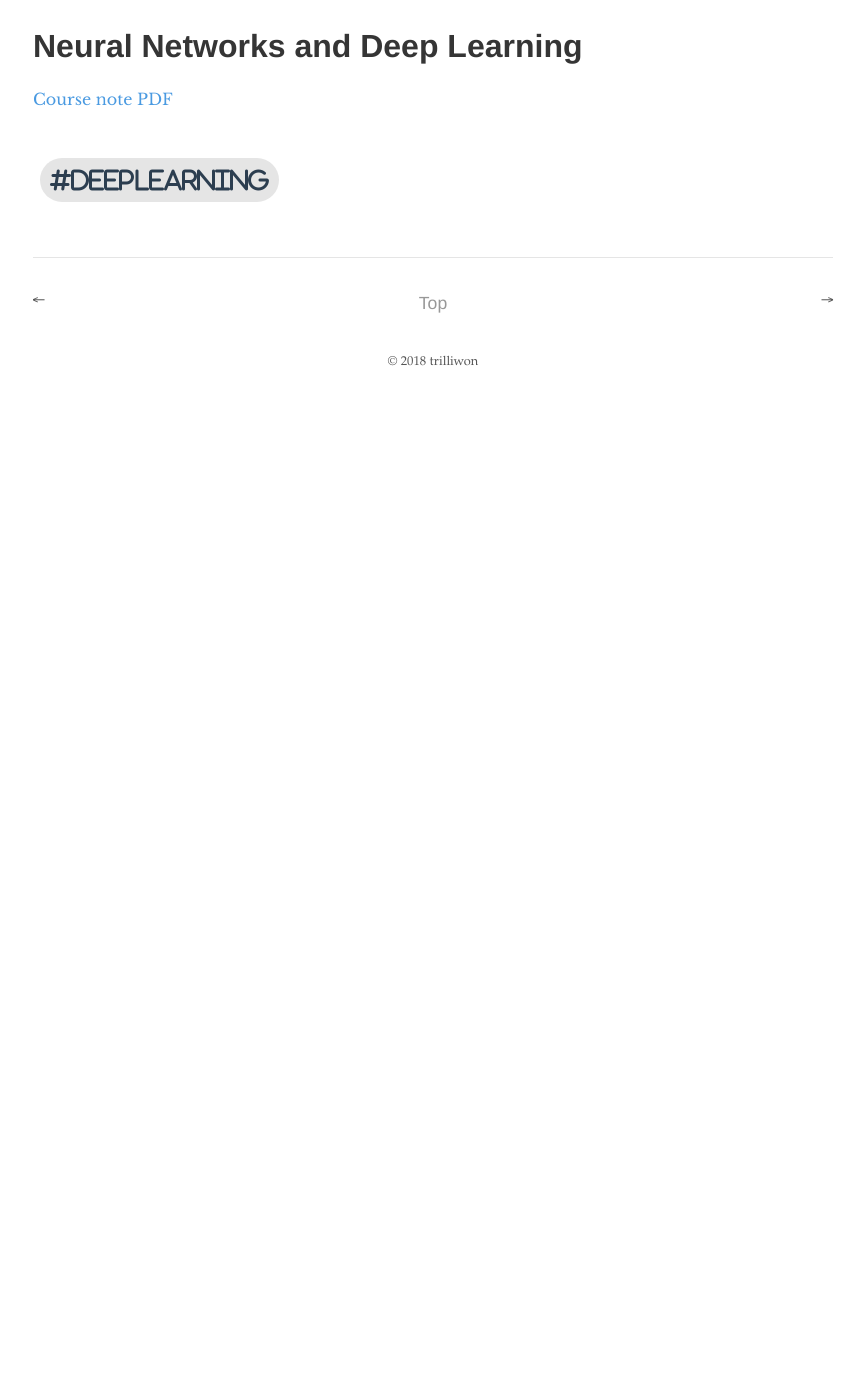
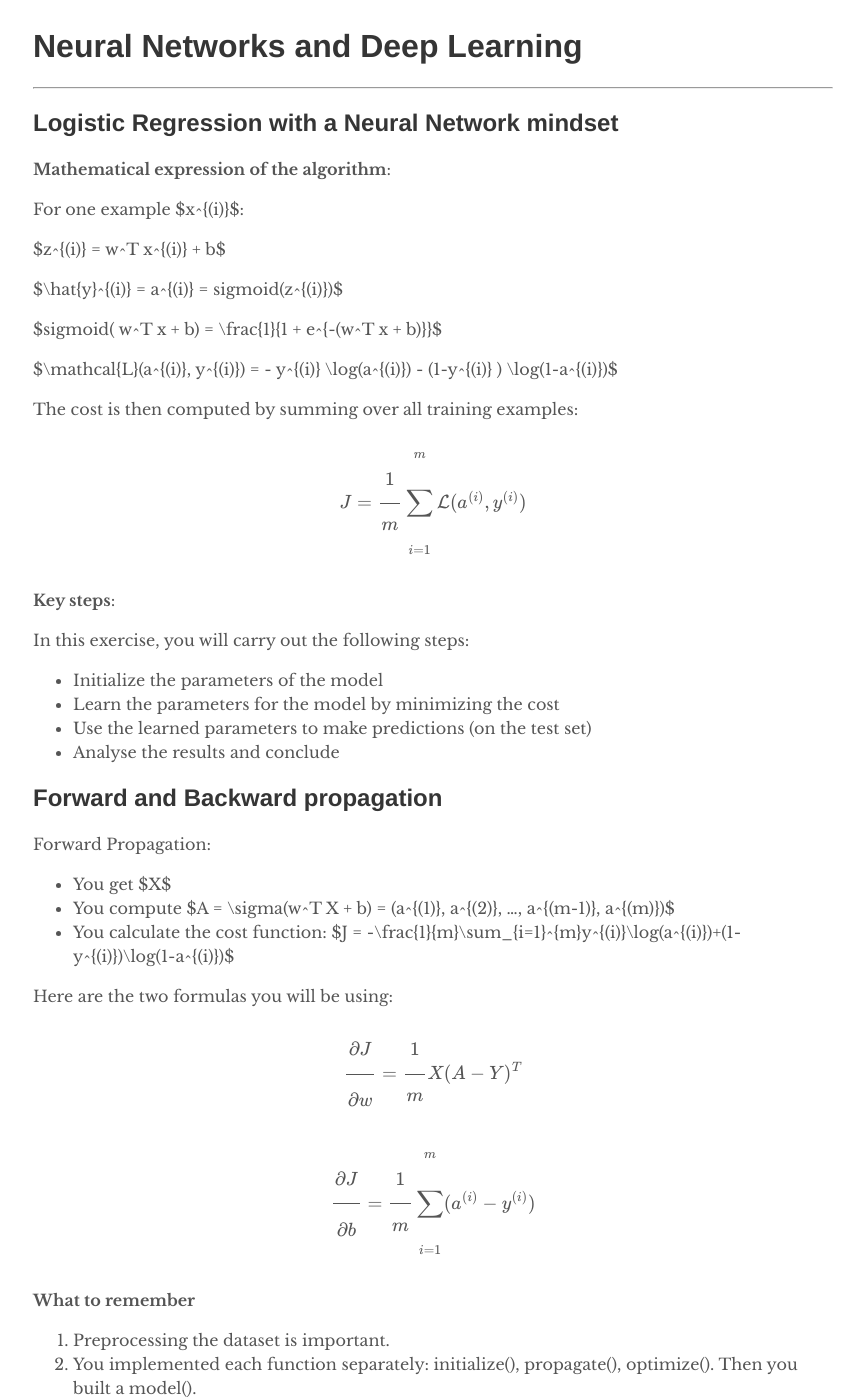
Before and after one commit to trilliwon/ABL, a Jekyll site: the page built from _posts/ai/2018-02-10-deeplearning-ai-c1.md, in a window 1280 px wide and 1400 px high, scrolled down 495 px. Shown: the whole window, without its empty margins (207-1071 px from the left). Built offline with Jekyll 4.4.1, drawn with Linux system fonts in a browser that asks for light colours; nearby versions of some CDN libraries; formulas are drawn with MathJax 3; before the commit the page ends 900 px from its top, so only the background shows below that; some of the changed text lies outside the part shown.

Commit message:
Wed Apr 25 11:30:13 KST 2018

```diff
--- a/_posts/ai/2018-02-10-deeplearning-ai-c1.md
+++ b/_posts/ai/2018-02-10-deeplearning-ai-c1.md
@@ -8,4 +8,155 @@ tag: [Deeplearning]
 # Course 1
 # Neural Networks and Deep Learning
 
-[Course note PDF]({{ "/assets/pdf/Deeplearning.ai-c1.pdf" | absolute_url }})
+---
+
+## Logistic Regression with a Neural Network mindset
+
+**Mathematical expression of the algorithm**:
+
+For one example $x^{(i)}$:
+
+$z^{(i)} = w^T x^{(i)} + b$
+
+$\hat{y}^{(i)} = a^{(i)} = sigmoid(z^{(i)})$
+
+$sigmoid( w^T x + b) = \frac{1}{1 + e^{-(w^T x + b)}}$
+
+$\mathcal{L}(a^{(i)}, y^{(i)}) =  - y^{(i)}  \log(a^{(i)}) - (1-y^{(i)} )  \log(1-a^{(i)})$
+
+The cost is then computed by summing over all training examples:
+
+$$J = \frac{1}{m} \sum_{i=1}^m \mathcal{L}(a^{(i)}, y^{(i)})$$
+
+**Key steps**:
+
+In this exercise, you will carry out the following steps:
+
+- Initialize the parameters of the model
+- Learn the parameters for the model by minimizing the cost
+- Use the learned parameters to make predictions (on the test set)
+- Analyse the results and conclude
+
+
+## Forward and Backward propagation
+
+Forward Propagation:
+
+- You get $X$
+- You compute $A = \sigma(w^T X + b) = (a^{(1)}, a^{(2)}, ..., a^{(m-1)}, a^{(m)})$
+- You calculate the cost function: $J = -\frac{1}{m}\sum_{i=1}^{m}y^{(i)}\log(a^{(i)})+(1-y^{(i)})\log(1-a^{(i)})$
+
+Here are the two formulas you will be using:
+
+$$\frac{\partial J}{\partial w} = \frac{1}{m}X(A-Y)^T$$
+
+$$\frac{\partial J}{\partial b} = \frac{1}{m} \sum_{i=1}^m (a^{(i)}-y^{(i)})$$
+
+
+**What to remember**
+
+1. Preprocessing the dataset is important.
+2. You implemented each function separately: initialize(), propagate(), optimize(). Then you built a model().
+3. Tuning the learning rate (which is an example of a "hyperparameter") can make a big difference to the algorithm. You will see more examples of this later in this course!
+
+
+# Neural Network
+
+**You've learnt to:**
+
+- Build a complete neural network with a hidden layer
+- Make a good use of a non-linear unit
+- Implemented forward propagation and back propagation, and trained a neural network
+- See the impact of varying the hidden layer size, including overfitting.
+
+
+**Mathematically**:
+
+For one example $x^{(i)}$:
+$$z^{[1] (i)} =  W^{[1]} x^{(i)} + b^{[1] (i)}$$
+
+$$a^{[1] (i)} = \tanh(z^{[1] (i)})$$
+
+$$z^{[2] (i)} = W^{[2]} a^{[1] (i)} + b^{[2] (i)}$$
+
+$$\hat{y}^{(i)} = a^{[2] (i)} = \sigma(z^{ [2] (i)})$$
+
+$$y^{(i)}_{prediction} = \begin{cases} 1 & if& a^{[2](i)} > 0.5 \\ 0 & otherwise & \end{cases}$$
+
+/images/gradient_descent.png
+
+
+**Reminder**: The general methodology to build a Neural Network is to:
+
+1. Define the neural network structure ( # of input units,  # of hidden units, etc).
+2. Initialize the model's parameters
+3. **Loop**:
+    - Implement forward propagation
+    - Compute loss
+    - Implement backward propagation to get the gradients
+    - Update parameters (gradient descent)
+    - Use trained parameters to predict labels
+
+
+/images/process.png
+
+
+$$W = \begin{bmatrix}
+    j  & k  & l\\
+    m  & n & o \\
+    p  & q & r
+\end{bmatrix}\;\;\; X = \begin{bmatrix}
+    a  & b  & c\\
+    d  & e & f \\
+    g  & h & i
+\end{bmatrix} \;\;\; b =\begin{bmatrix}
+    s  \\
+    t  \\
+    u
+\end{bmatrix}$$
+
+Then $WX + b$ will be:
+
+$$WX + b = \begin{bmatrix}
+    (ja + kd + lg) + s  & (jb + ke + lh) + s  & (jc + kf + li)+ s\\
+    (ma + nd + og) + t & (mb + ne + oh) + t & (mc + nf + oi) + t\\
+    (pa + qd + rg) + u & (pb + qe + rh) + u & (pc + qf + ri)+ u
+\end{bmatrix}$$
+
+
+## Loop
+
+**1_ Forward propagation**
+
+$$Z^{[l]} = W^{[l]}A^{[l-1]} +b^{[l]}$$
+
+- **Sigmoid**: $\sigma(Z) = \sigma(W A + b) = \frac{1}{ 1 + e^{-(W A + b)}}$.
+
+-  **ReLU**: The mathematical formula for ReLu is $A = RELU(Z) = max(0, Z)$
+
+**2_ Cost function**
+
+$$-\frac{1}{m} \sum_{i = 1}^{m} (y^{(i)}\log\left(a^{[L] (i)}\right) + (1-y^{(i)})\log\left(1- a^{[L](i)}\right))$$
+
+**3_ Backward propagation**
+
+/images/backprop.png
+
+The three outputs $(dW^{[l]}, db^{[l]}, dA^{[l]})$ are computed using the input $dZ^{[l]}$.Here are the formulas you need:
+
+$$dW^{[l]} = \frac{\partial \mathcal{L} }{\partial W^{[l]}} = \frac{1}{m} dZ^{[l]} A^{[l-1] T}$$
+$$db^{[l]} = \frac{\partial \mathcal{L} }{\partial b^{[l]}} = \frac{1}{m} \sum_{i = 1}^{m} dZ^{[l](i)}$$
+$$dA^{[l-1]} = \frac{\partial \mathcal{L} }{\partial A^{[l-1]}} = W^{[l] T} dZ^{[l]}$$
+
+If $g(.)$ is the activation function,
+`sigmoid_backward` and `relu_backward` compute $$dZ^{[l]} = dA^{[l]} * g'(Z^{[l]})$$.
+
+
+**4_ Update Parameters**
+
+using gradient descent:
+
+$$W^{[l]} = W^{[l]} - \alpha \text{ } dW^{[l]}$$
+$$b^{[l]} = b^{[l]} - \alpha \text{ } db^{[l]}$$
+
+where $\alpha$ is the learning rate.
```
